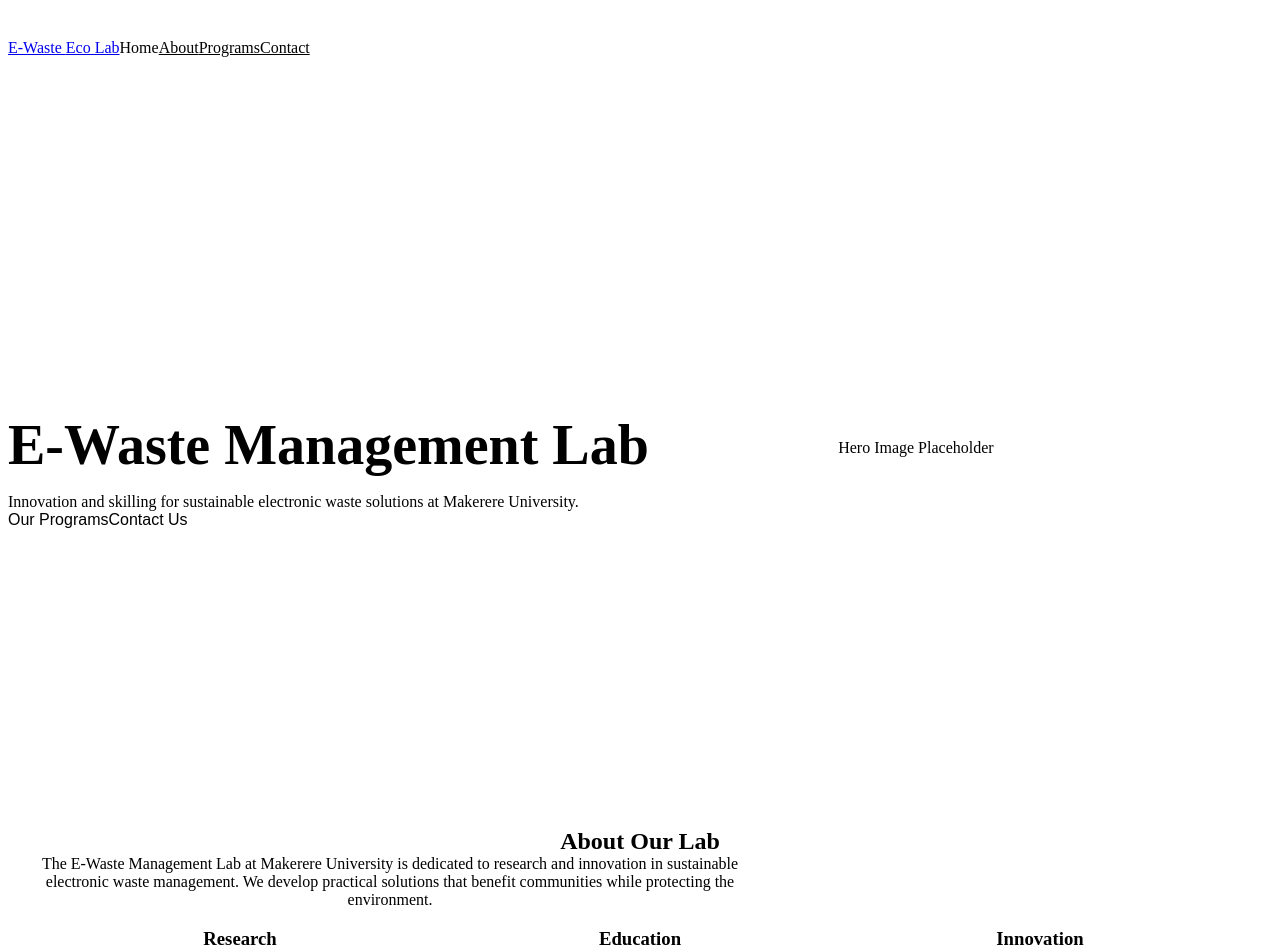
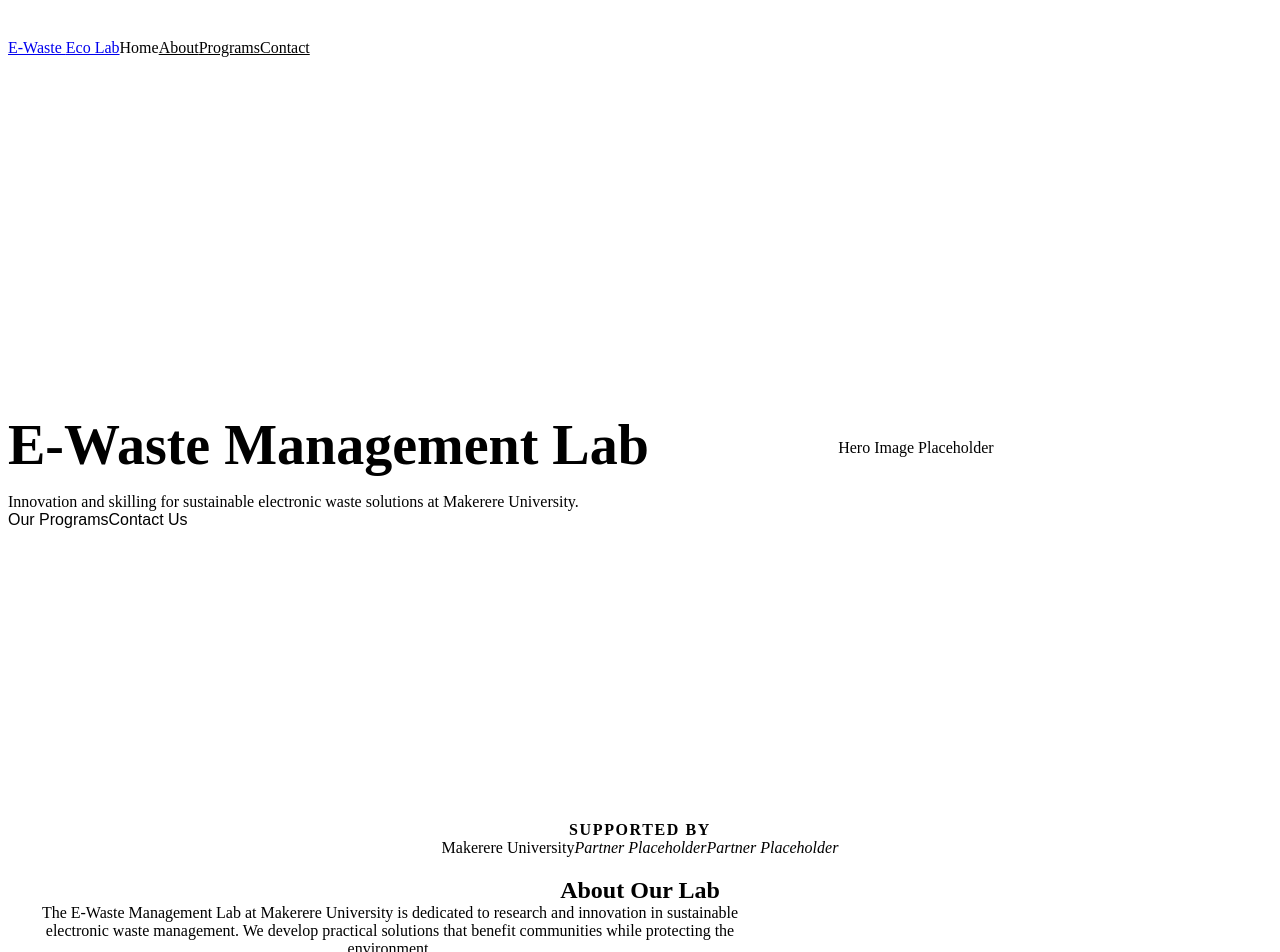
Before and after one commit to Ewaste-Management-Lab/landing-website, an Angular app in the folder ng_src/: page / in a window 1280 px wide. Shown: the top 952 px of the page. Built offline with nearby package versions, Linux system fonts and the light colour scheme.

Commit message:
feat: add partners section with makerere university #13

```diff
--- a/ng_src/src/app/pages/landing/landing.component.ts
+++ b/ng_src/src/app/pages/landing/landing.component.ts
@@ -1,5 +1,6 @@
 import { Component } from '@angular/core';
 import { HeroSectionComponent } from './hero-section/hero-section.component';
+import { PartnersSectionComponent } from './partners-section/partners-section.component';
 import { AboutSectionComponent } from './about-section/about-section.component';
 import { ServicesSectionComponent } from './services-section/services-section.component';
 import { ContactSectionComponent } from './contact-section/contact-section.component';
@@ -10,6 +11,7 @@
   standalone: true,
   imports: [
     HeroSectionComponent,
+    PartnersSectionComponent,
     AboutSectionComponent,
     ServicesSectionComponent,
     ContactSectionComponent,
@@ -17,6 +19,7 @@
   ],
   template: `
     <app-hero-section></app-hero-section>
+    <app-partners-section></app-partners-section>
     <app-about-section></app-about-section>
     <app-services-section></app-services-section>
     <app-contact-section></app-contact-section>
--- /dev/null
+++ b/ng_src/src/app/pages/landing/partners-section/partners-section.component.css
@@ -0,0 +1,50 @@
+.partners {
+  padding: var(--spacing-3xl) 0;
+  background-color: var(--color-gray-50);
+  border-top: 1px solid var(--color-gray-200);
+}
+
+.partners-inner {
+  text-align: center;
+}
+
+.partners-title {
+  font-size: var(--font-size-lg);
+  color: var(--color-gray-500);
+  text-transform: uppercase;
+  letter-spacing: 0.1em;
+  margin-bottom: var(--spacing-2xl);
+}
+
+.partners-grid {
+  display: flex;
+  justify-content: center;
+  align-items: center;
+  flex-wrap: wrap;
+  gap: var(--spacing-3xl);
+}
+
+.partner-item {
+  display: flex;
+  align-items: center;
+  justify-content: center;
+}
+
+.partner-name {
+  font-size: var(--font-size-xl);
+  font-weight: var(--font-weight-bold);
+  color: var(--color-gray-400);
+}
+
+.partner-placeholder {
+  font-size: var(--font-size-base);
+  font-weight: var(--font-weight-medium);
+  color: var(--color-gray-300);
+  font-style: italic;
+}
+
+@media (max-width: 768px) {
+  .partners-grid {
+    gap: var(--spacing-xl);
+  }
+}
--- /dev/null
+++ b/ng_src/src/app/pages/landing/partners-section/partners-section.component.ts
@@ -0,0 +1,31 @@
+import { Component } from '@angular/core';
+import { CommonModule } from '@angular/common';
+import { ContainerComponent } from '../../../shared/container/container.component';
+
+@Component({
+  selector: 'app-partners-section',
+  standalone: true,
+  imports: [CommonModule, ContainerComponent],
+  template: `
+    <section class="partners">
+      <app-container>
+        <div class="partners-inner">
+          <h2 class="partners-title">Supported By</h2>
+          <div class="partners-grid">
+            <div class="partner-item">
+              <span class="partner-name">Makerere University</span>
+            </div>
+            <div class="partner-item">
+              <span class="partner-placeholder">Partner Placeholder</span>
+            </div>
+            <div class="partner-item">
+              <span class="partner-placeholder">Partner Placeholder</span>
+            </div>
+          </div>
+        </div>
+      </app-container>
+    </section>
+  `,
+  styleUrl: './partners-section.component.css',
+})
+export class PartnersSectionComponent {}
```
Also changed, not shown: 1 other file (tests, documents, lock files or other folders).
